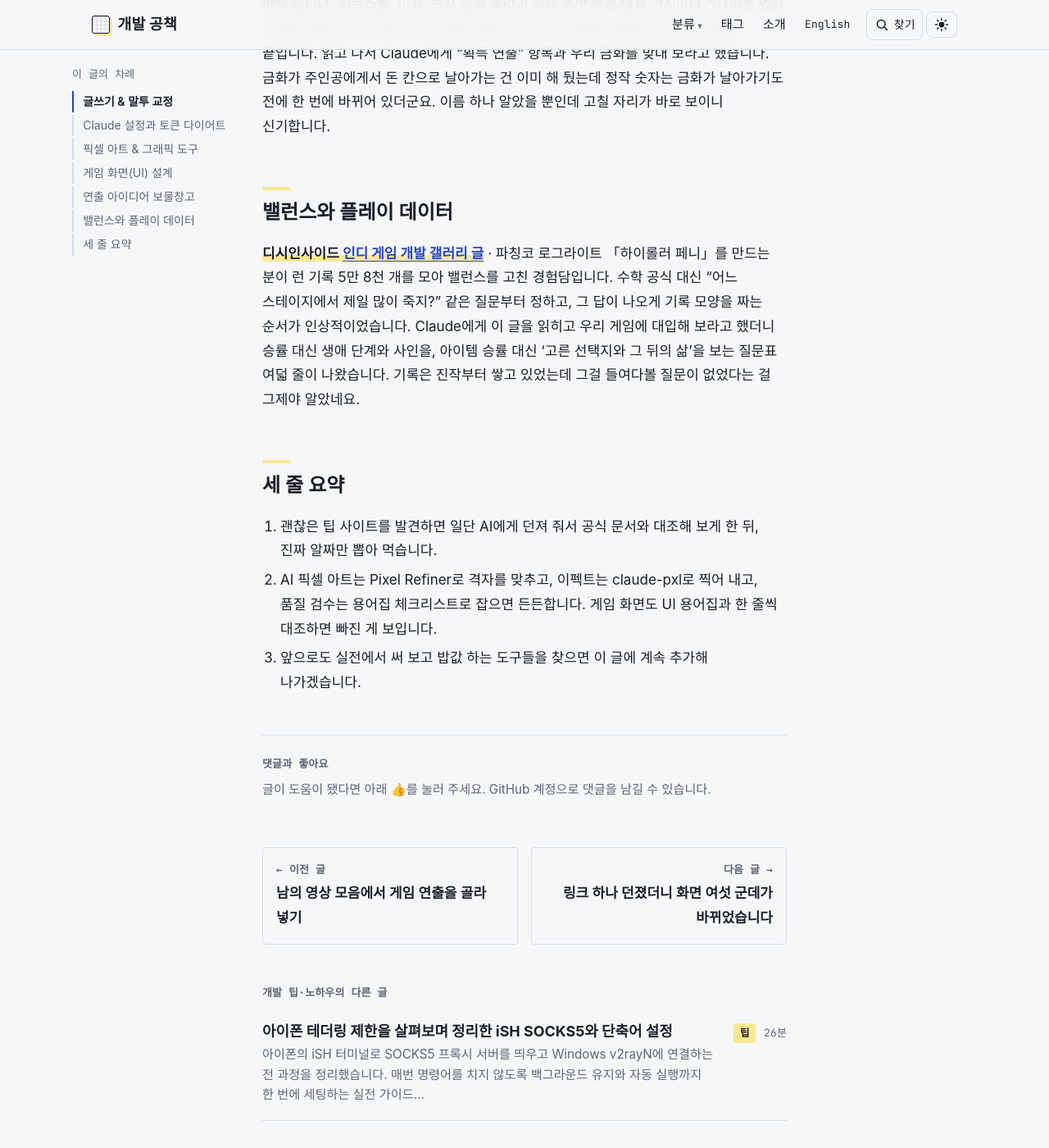
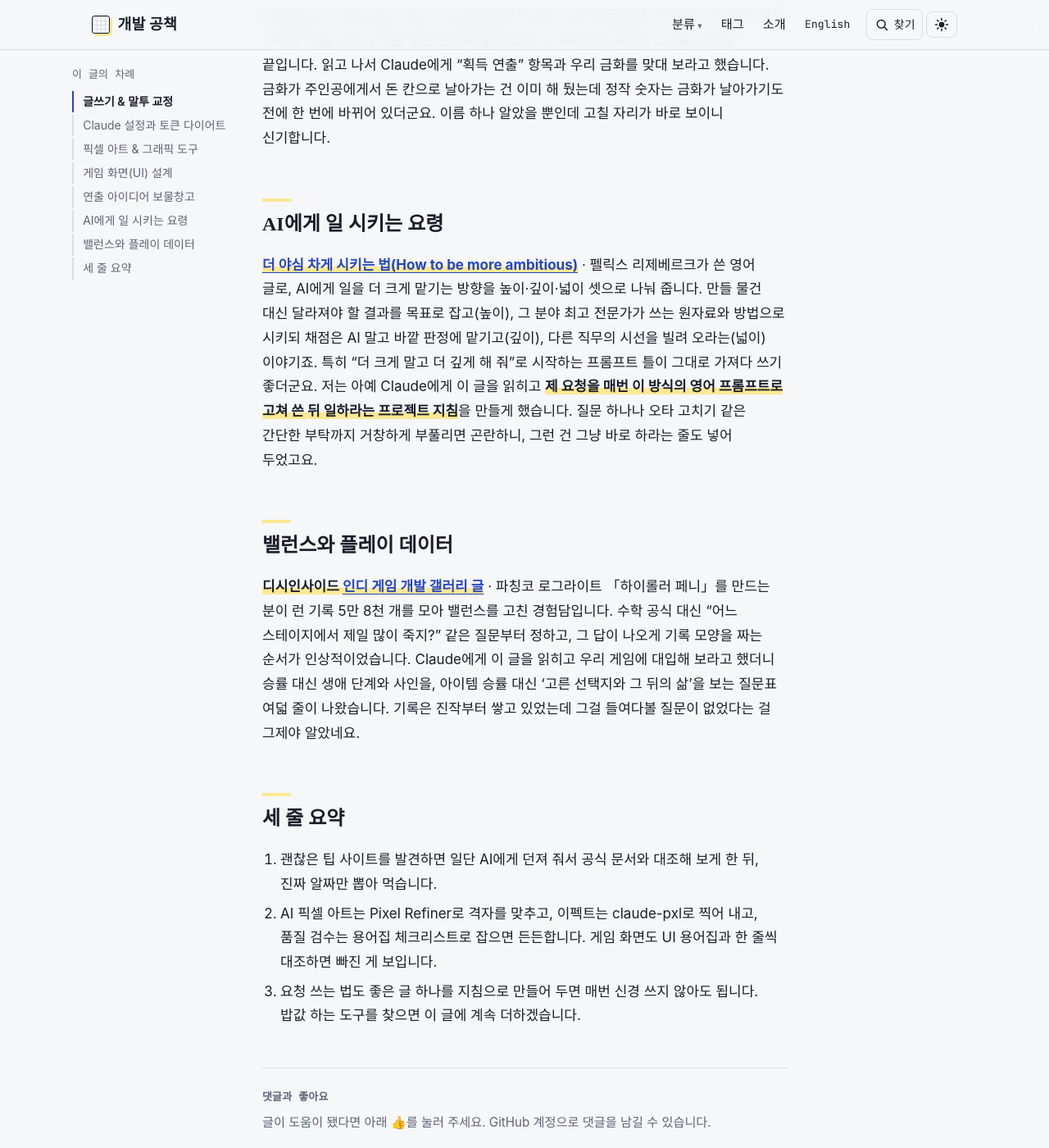
Before and after one commit to wh209302/wh209302.github.io, a Jekyll site: the page built from _posts/2026-10-27-reference-sites.md, in a window 1280 px wide and 1400 px high, scrolled down 5260 px. Shown: the whole window at 82% size. Built offline with Jekyll 4.4.1, drawn with Linux system fonts in a browser that asks for light colours; some web fonts are replaced; comment, search, counter and statistics services are not loaded.

Commit message:
참고 사이트 글에 'How to be more ambitious' 추가(한·영), 분류 카드에 요청 쓰기 칸 더해 다시 찍음
Co-Authored-By: Claude Opus 5.5 <noreply@anthropic.com>
Claude-Session: https://claude.ai/code/session_01LdZGhVCnzFMEwTZeggHgy1

```diff
--- a/_posts/2026-10-27-reference-sites.md
+++ b/_posts/2026-10-27-reference-sites.md
@@ -12,7 +12,7 @@ summary: 게임을 만들며 Claude에게 "이거 참고해 봐" 하고 건넸
 
 그렇게 쏠쏠하게 재미를 본 사이트가 꽤 되는데, 문제는 며칠만 지나도 "그때 그 사이트 주소가 뭐였더라?" 하며 다시 찾느라 헤맨다는 거였습니다. 그래서 제가 직접 써 보고 **진짜로 밥값을 했던 알짜배기 사이트들**만 이곳에 박제해 둡니다.
 
-<figure><img src="/assets/img/posts/reference-sites/refs.webp" alt="참고 사이트 카드. 글쓰기, Claude 설정, 픽셀 아트, 게임 화면, 아이디어로 분류" loading="lazy"><figcaption>분야별로 추려 둔 즐겨찾기 목록입니다.</figcaption></figure>
+<figure><img src="/assets/img/posts/reference-sites/refs.webp" alt="참고 사이트 카드. 글쓰기, Claude 설정, 픽셀 아트, 게임 화면, 아이디어, 요청 쓰기로 분류" loading="lazy"><figcaption>분야별로 추려 둔 즐겨찾기 목록입니다.</figcaption></figure>
 
 ## 글쓰기 & 말투 교정
 
@@ -58,6 +58,10 @@ summary: 게임을 만들며 Claude에게 "이거 참고해 봐" 하고 건넸
 
 **[손맛의 이름](https://tuiella.github.io/b3/sonmat/)** · 같은 분의 칼럼인데, 이번엔 "타격감 좀 살려 주세요"를 고칠 수 있는 말로 바꿔 줍니다. 히트스톱, 이징, 숫자 굴려 올리기 같은 손맛 부품 열세 가지마다 "0.06초 멈춰 주세요"처럼 숫자가 박힌 주문 문장이 붙어 있어서, 복사해서 AI에게 그대로 건네면 끝입니다. 읽고 나서 Claude에게 "획득 연출" 항목과 우리 금화를 맞대 보라고 했습니다. 금화가 주인공에게서 돈 칸으로 날아가는 건 이미 해 뒀는데 정작 숫자는 금화가 날아가기도 전에 한 번에 바뀌어 있더군요. 이름 하나 알았을 뿐인데 고칠 자리가 바로 보이니 신기합니다.
 
+## AI에게 일 시키는 요령
+
+**[더 야심 차게 시키는 법(How to be more ambitious)](https://felixrieseberg.com/how-to-be-more-ambitious-a-tutorial-for-humans-with-models/)** · 펠릭스 리제베르크가 쓴 영어 글로, AI에게 일을 더 크게 맡기는 방향을 높이·깊이·넓이 셋으로 나눠 줍니다. 만들 물건 대신 달라져야 할 결과를 목표로 잡고(높이), 그 분야 최고 전문가가 쓰는 원자료와 방법으로 시키되 채점은 AI 말고 바깥 판정에 맡기고(깊이), 다른 직무의 시선을 빌려 오라는(넓이) 이야기죠. 특히 "더 크게 말고 더 깊게 해 줘"로 시작하는 프롬프트 틀이 그대로 가져다 쓰기 좋더군요. 저는 아예 Claude에게 이 글을 읽히고 **제 요청을 매번 이 방식의 영어 프롬프트로 고쳐 쓴 뒤 일하라는 프로젝트 지침**을 만들게 했습니다. 질문 하나나 오타 고치기 같은 간단한 부탁까지 거창하게 부풀리면 곤란하니, 그런 건 그냥 바로 하라는 줄도 넣어 두었고요.
+
 ## 밸런스와 플레이 데이터
 
 **디시인사이드 [인디 게임 개발 갤러리 글](https://gall.dcinside.com/mgallery/board/view/?id=game_dev&no=233476)** · 파칭코 로그라이트 「하이롤러 페니」를 만드는 분이 런 기록 5만 8천 개를 모아 밸런스를 고친 경험담입니다. 수학 공식 대신 "어느 스테이지에서 제일 많이 죽지?" 같은 질문부터 정하고, 그 답이 나오게 기록 모양을 짜는 순서가 인상적이었습니다. Claude에게 이 글을 읽히고 우리 게임에 대입해 보라고 했더니 승률 대신 생애 단계와 사인을, 아이템 승률 대신 '고른 선택지와 그 뒤의 삶'을 보는 질문표 여덟 줄이 나왔습니다. 기록은 진작부터 쌓고 있었는데 그걸 들여다볼 질문이 없었다는 걸 그제야 알았네요.
@@ -66,4 +70,4 @@ summary: 게임을 만들며 Claude에게 "이거 참고해 봐" 하고 건넸
 
 1. 괜찮은 팁 사이트를 발견하면 일단 AI에게 던져 줘서 공식 문서와 대조해 보게 한 뒤, 진짜 알짜만 뽑아 먹습니다.
 2. AI 픽셀 아트는 Pixel Refiner로 격자를 맞추고, 이펙트는 claude-pxl로 찍어 내고, 품질 검수는 용어집 체크리스트로 잡으면 든든합니다. 게임 화면도 UI 용어집과 한 줄씩 대조하면 빠진 게 보입니다.
-3. 앞으로도 실전에서 써 보고 밥값 하는 도구들을 찾으면 이 글에 계속 추가해 나가겠습니다.
+3. 요청 쓰는 법도 좋은 글 하나를 지침으로 만들어 두면 매번 신경 쓰지 않아도 됩니다. 밥값 하는 도구를 찾으면 이 글에 계속 더하겠습니다.
```
Also changed, not shown: en/_posts/2026-10-27-reference-sites.md (+6 -2 lines), assets/img/posts/reference-sites/refs.webp.
